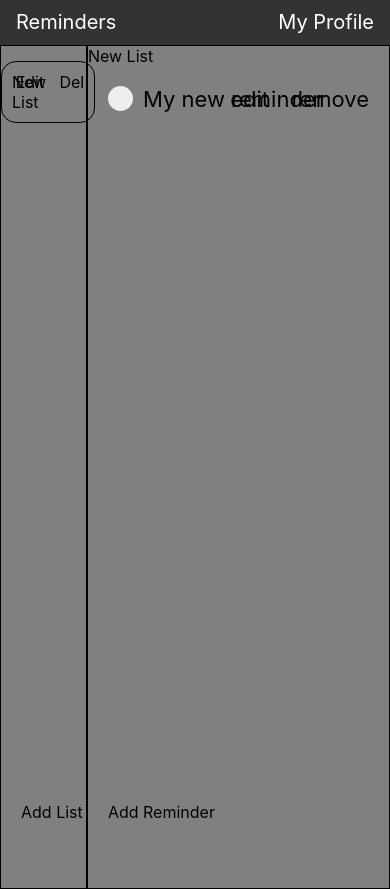
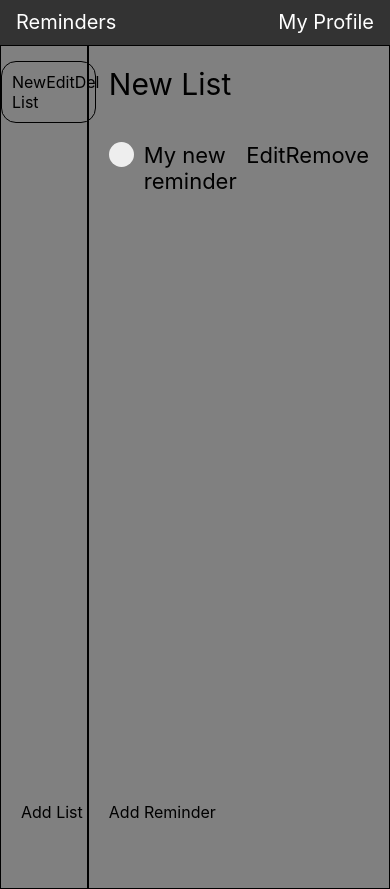
Before and after one commit to WilliamDurocher/reminders, a website built with webpack: page dist/index.html in a window 390 px wide. Shown: the top 889 px of the page. Built offline with nearby package versions, Linux system fonts and the light colour scheme.

Commit message:
Bug fixes, variable renaming

```diff
--- a/src/styles.css
+++ b/src/styles.css
@@ -1,19 +1,19 @@
-body{
+body {
   background-color: grey;
-    margin:0;
+  margin: 0;
   font-family: -apple-system, BlinkMacSystemFont, sans-serif;
 
 }
 
-/* navigation */
-.navbar{
+/*** NAVIGUATION BAR ***/
+.navbar {
   display: flex;
   height: 45px;
   background-color: #333;
 
 }
 
-.nav-menu{
+.nav-menu {
   color: white;
   text-align: center;
   padding: 14px 16px;
@@ -24,7 +24,7 @@ body{
 
 }
 
-.nav-menu:active{
+.nav-menu:active {
   background-color: red;
 }
 
@@ -33,37 +33,22 @@ body{
   margin-left: auto;
 }
 
-  /* side bar */
+/*** APPLICATION BODY ***/
 
-.main-container{
+.main-container {
   display: flex;
   flex-direction: row;
   height: 100vh;
 }
 
-.list-container{
-  display: flex;
-  flex-direction: row;
-  width: 100%;
-  align-content: space-between;
-}
+/*** LISTS SIDE MENU ***/
 
-.list-remove{
-  margin-left: auto;
-  right: 0;
-}
-.list-edit{
-  right: 0;
-  position: absolute;
-  padding-right: 50px;
-}
-
-.side-menu{
+.side-menu {
   width: 22%;
   border: solid 1px black;
 }
 
-.group-card{
+.lists-container {
   width: 85%;
   height: auto;
   border-radius: 15px;
@@ -73,61 +58,74 @@ border: solid 1px black;
   position: relative;
 }
 
-.group-item{
-
-    height: 40px;
-
+.list-container {
+  display: flex;
+  flex-direction: row;
+  width: 100%;
+  justify-content: space-between;
 }
 
-.group-item:not(:first-child){
+.list-container:not(:first-child) {
   border-top: 1px solid white;
 
 }
 
+.list {
+  height: 40px;
+}
 
-/* main frame */
+.list-options-container {
+  display: flex;
+}
 
-.main-menu{
+/*todo: icon */
+.list-options-remove {}
+
+.list-options-edit {}
+
+
+
+
+/* ACTIVE LIST / REMINDERS VIEW */
+
+.main-menu {
   width: 78%;
   border: solid 1px black;
 
 }
 
-/* header */
-.main-header{
+/*** ACTIVE LIST HEADER ***/
+.reminders-header-title {
   display: flex;
   justify-content: space-between;
   width: 100%;
 
 }
 
-.main-header:last-child {
+.reminders-header-title:last-child {
   margin-left: auto;
 }
 
-.group-title{
+.reminders-header-title {
   font-size: 30px;
   padding: 20px;
 }
 
-.group-settings{
-    padding-right: 20px;
-    padding-top: 20px;
-}
+/*
+TODO: header settings ?
+*/
 
-/* reminder list */
+/*** REMINDERS VIEW ***/
 
-.main-body{
+.reminders-container {
 
   padding: 20px;
 }
 
-
-
-
-/* The container */
-.container {
+/*** REMINDER ***/
+.reminder-container {
   display: flex;
+  justify-content: space-between;
   position: relative;
   padding-left: 35px;
   margin-bottom: 12px;
@@ -140,7 +138,7 @@ border: solid 1px black;
 }
 
 /* Hide the browser's default checkbox */
-  .container input {
+.reminder-container input {
   position: absolute;
   opacity: 0;
   cursor: pointer;
@@ -149,7 +147,7 @@ border: solid 1px black;
 }
 
 /* Create a custom checkbox */
-  .checkmark {
+.reminder-checkmark {
   position: absolute;
   top: 0;
   left: 0;
@@ -160,42 +158,50 @@ border: solid 1px black;
 }
 
 /* On mouse-over, add a grey background color */
-  .container:hover input ~ .checkmark {
+.reminder-container:hover input~.reminder-checkmark {
   background-color: #ccc;
 }
 
 /* When the checkbox is checked, add a blue background */
-  .container input:checked ~ .checkmark {
+.reminder-container input:checked~.reminder-checkmark {
   background-color: #2196F3;
   box-sizing: border-box;
   border: 1px solid white;
 
 }
 
-  .edit-reminder{
+.reminder-options-container {
+  display: flex;
+}
+
+.reminder-options-edit {
+  /*
     right: 0;
     position: absolute;
     padding-right: 100px;
+  */
 }
 
-  .remove-reminder{
+.reminder-options-remove {
+  /*
     margin-left: auto;
     right: 0;
     position: absolute;
-
+*/
 }
 
 
 
-/* footer */
+/*** LISTS VIEW / REMINDERS VIEW FOOTERS ***/
 
-.main-footer, .side-footer{
+.reminders-footer, .lists-footer {
   bottom: 0;
   height: 5%;
   position: absolute;
   width: 100%;
   padding-left: 20px;
 }
+
 /*
 .new-reminder{
 
@@ -205,9 +211,11 @@ border: solid 1px black;
 
 }
 */
-/*add reminder/list modal*/
 
-.modal-add-reminder-container, .modal-add-list-container{
+
+/*** LISTS / REMINDERS MODALs ***/
+
+.modal-reminder-container, .modal-list-container {
   display: none;
   position: fixed;
   left: 0;
@@ -223,7 +231,7 @@ border: solid 1px black;
   transition: all 0.3s linear;
 }
 
-.modal-add-reminder, .modal-add-list{
+.modal-reminder, .modal-list {
   background-color: #fefefe;
   margin: auto;
   padding: 20px;
@@ -233,6 +241,6 @@ border: solid 1px black;
 
 }
 
-.modal-list-close, .modal-reminder-close:hover{
+.modal-list-close, .modal-reminder-close:hover {
   cursor: pointer;
 }
--- a/src/ui.js
+++ b/src/ui.js
@@ -3,15 +3,15 @@ import { activeList, createList, createReminder, removeReminder, updateReminder,
     updateList } from './logic';
 
 
-const listsContainer = document.querySelector('.group-card');
-const listNameActive = document.querySelector('.main-header');
-const remindersContainer = document.querySelector('.main-body');
+const listsContainer = document.querySelector('.lists-container');
+const activeListName = document.querySelector('.reminders-header-title');
+const remindersContainer = document.querySelector('.reminders-container');
 
-const addReminderModalContainer = document.querySelector('.modal-add-reminder-container');
-const addReminderModalClose = document.querySelector('.modal-reminder-close');
+const reminderModalContainer = document.querySelector('.modal-reminder-container');
+const reminderModalClose = document.querySelector('.modal-reminder-close');
 
-const addListModalContainer = document.querySelector('.modal-add-list-container');
-const addListModalClose = document.querySelector('.modal-list-close');
+const listModalContainer = document.querySelector('.modal-list-container');
+const listModalClose = document.querySelector('.modal-list-close');
 
 
 
@@ -20,30 +20,40 @@ function showLists() {
     allLists.forEach((item, index) => {
         const listContainer = document.createElement('div');
         listContainer.classList.add('list-container');
-
         const list = document.createElement('div');
-        list.className = 'group-item';
+        list.className = 'list';
         list.innerText = item.title;
         list.addEventListener('click', setActiveList);
         listContainer.appendChild(list);
 
 
+
+
         const editListBtn = document.createElement('div');
-        editListBtn.classList.add('list-edit');
+        editListBtn.classList.add('list-options-edit');
         editListBtn.innerText = 'Edit';
         editListBtn.addEventListener('click', editListForm);
         editListBtn.list = item;
-        listContainer.appendChild(editListBtn);
 
 
         const removeListBtn = document.createElement('div');
-        removeListBtn.classList.add('list-remove');
+        removeListBtn.classList.add('list-options-remove');
         removeListBtn.innerText = 'Del';
         removeListBtn.addEventListener('click', () => {
             removeList(index);
             showFirstList();
         });
-        listContainer.appendChild(removeListBtn);
+
+           //options container
+
+           const listOptionsContainer = document.createElement('div');
+           listOptionsContainer.classList.add('list-options-container');
+
+           listOptionsContainer.appendChild(editListBtn);
+           listOptionsContainer.appendChild(removeListBtn);
+
+
+        listContainer.appendChild(listOptionsContainer);
 
 
         listsContainer.appendChild(listContainer);
@@ -84,12 +94,12 @@ function setActiveList(list) {
 }
 
 function showListHeader() {
-    listNameActive.innerText = activeList().title;
+    activeListName.innerText = activeList().title;
 
 }
 //Add List Modal function and listeners
 function newListForm() {
-    addListModalContainer.style.display = 'block';
+    listModalContainer.style.display = 'block';
     const createListBtn = document.getElementById('add-list');
     createListBtn.removeEventListener('click', submitUpdateListForm);
     createListBtn.addEventListener('click', submitListForm);
@@ -101,7 +111,7 @@ function editListForm(evt){
     const editListBtn = document.getElementById('add-list');
 
 
-    addListModalContainer.style.display = 'block';
+    listModalContainer.style.display = 'block';
     listform.title.value = list.title;
     editListBtn.innerText = 'Update';
     editListBtn.removeEventListener('click', submitListForm);
@@ -112,7 +122,7 @@ function editListForm(evt){
 
 function submitUpdateListForm(evt){
 
-    addListModalContainer.style.display = 'none';
+    listModalContainer.style.display = 'none';
     const title = listform.title.value;
     event.preventDefault();
     updateList(evt.currentTarget.list, title);
@@ -122,7 +132,7 @@ function submitUpdateListForm(evt){
 }
 function submitListForm() {
 
-    addListModalContainer.style.display = 'none';
+    listModalContainer.style.display = 'none';
     allLists.forEach((item, index) => {
         item.active = false;
 
@@ -142,7 +152,7 @@ function showReminders() {
 
     activeList().reminders.forEach((item, index) => {
         const reminder = document.createElement('label');
-        reminder.classList.add('container');
+        reminder.classList.add('reminder-container');
         reminder.innerText = item.title;
 
         const checkbox = document.createElement('input');
@@ -153,24 +163,36 @@ function showReminders() {
         reminder.appendChild(checkbox);
 
         const checkIcon = document.createElement('span');
-        checkIcon.classList.add('checkmark');
+        checkIcon.classList.add('reminder-checkmark');
         reminder.appendChild(checkIcon);
 
 
+
+
         const editBtn = document.createElement('div');
-        editBtn.classList.add('edit-reminder');
-        editBtn.innerText = 'edit';
+        editBtn.classList.add('reminder-options-edit');
+        editBtn.innerText = 'Edit';
         editBtn.addEventListener('click', editReminderForm);
         editBtn.reminder = item;
-        reminder.appendChild(editBtn);
 
         const removeBtn = document.createElement('div');
-        removeBtn.classList.add('remove-reminder');
-        removeBtn.innerText = 'remove';
+        removeBtn.classList.add('reminder-options-remove');
+        removeBtn.innerText = 'Remove';
         removeBtn.addEventListener('click', () => {
             removeReminder(index, item.title, item.dueDate, item.priority)
         });
-        reminder.appendChild(removeBtn);
+
+        const reminderOptionsContainer = document.createElement('div');
+        reminderOptionsContainer.classList.add('reminder-options-container');
+
+        reminderOptionsContainer.appendChild(editBtn);
+        reminderOptionsContainer.appendChild(removeBtn);
+
+        reminder.appendChild(reminderOptionsContainer);
+
+
+
+
 
         remindersContainer.appendChild(reminder);
         //TODO: generate reminders here, (title, date, completed status, etc)
@@ -186,7 +208,7 @@ function clearReminders() {
 
 //Add Reminder Modal functions and listeners
 function newReminderForm() {
-    addReminderModalContainer.style.display = 'block';
+    reminderModalContainer.style.display = 'block';
     const createReminderBtn = document.getElementById('add-reminder');
     createReminderBtn.removeEventListener('click', submitUpdateReminderForm);
     createReminderBtn.addEventListener('click', submitReminderForm)
@@ -195,7 +217,7 @@ function newReminderForm() {
 
 function editReminderForm(evt) {
 
-    addReminderModalContainer.style.display = 'block';
+    reminderModalContainer.style.display = 'block';
 
     const reminder = evt.currentTarget.reminder;
 
@@ -214,7 +236,7 @@ function editReminderForm(evt) {
 function submitReminderForm() {
 
     event.preventDefault();
-    addReminderModalContainer.style.display = 'none';
+    reminderModalContainer.style.display = 'none';
     createReminder(reminderform.title.value, reminderform.due.value, reminderform.priority.value);
     reminderform.reset();
 
@@ -229,7 +251,7 @@ function submitUpdateReminderForm(evt){
     event.preventDefault();
     updateReminder(evt.currentTarget.reminder, title, dueDate, priority);
 
-    addReminderModalContainer.style.display = 'none';
+    reminderModalContainer.style.display = 'none';
     reminderform.reset();
 
 }
@@ -243,19 +265,23 @@ function reminderCheckChange(evt){
 }
 
 // shared modal functions
-addReminderModalClose.addEventListener('click', closeModal);
-addListModalClose.addEventListener('click', closeModal);
+reminderModalClose.addEventListener('click', closeModal);
+listModalClose.addEventListener('click', closeModal);
 
 function closeModal() {
-    addReminderModalContainer.style.display = 'none';
-    addListModalContainer.style.display = 'none';
+    reminderModalContainer.style.display = 'none';
+    listModalContainer.style.display = 'none';
     listform.reset();
     reminderform.reset();
 
 }
 
+function toggleReminderModal(){
+    reminderModalContainer
+}
+
 window.onclick = function (event) {
-    if (event.target == addReminderModalContainer || event.target == addListModalContainer) {
+    if (event.target == reminderModalContainer || event.target == listModalContainer) {
         closeModal();
     }
 }
```
Also changed, not shown: dist/index.html, dist/main.js. Lines whose indentation alone changed are shown as unchanged.
